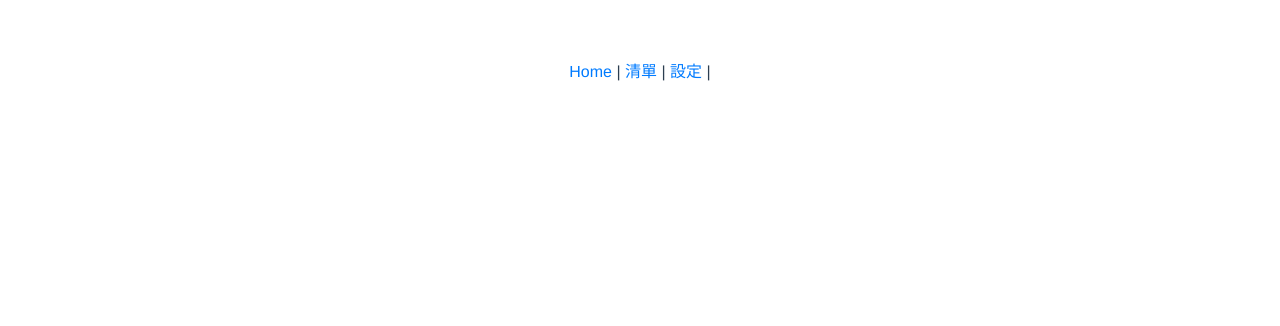
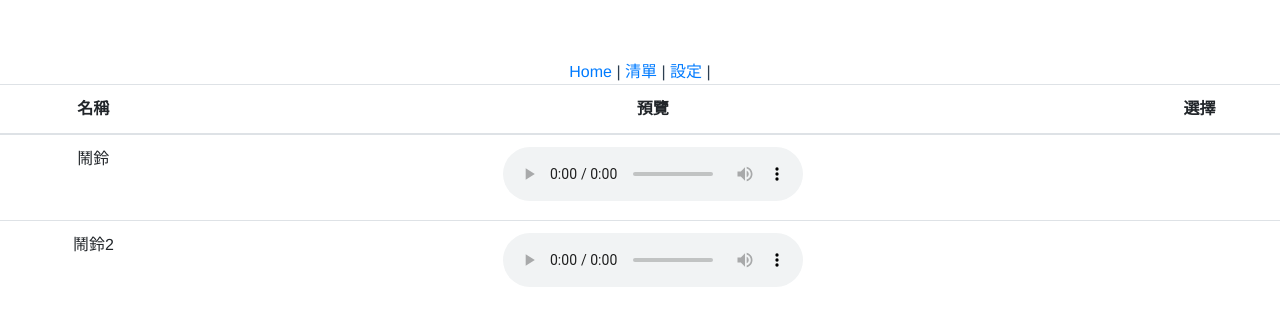
Before and after one commit to BI-TENG/tomato-clock, a Vue app: page /#/settings in a window 1280 px wide. Before the commit this address led to /#/. Shown: the top 326 px of the page. Built offline with nearby package versions, Linux system fonts and the light colour scheme.

Commit message:
設定鬧鈴鈴聲頁面

```diff
--- a/src/views/Settings.vue
+++ b/src/views/Settings.vue
@@ -0,0 +1,42 @@
+<template>
+  <div id="settings">
+    <b-table :items="items" :fields="fields">
+      <template v-slot:cell(preview)="data">
+        <audio controls :src="'./alarms/'+data.item.file"></audio>
+      </template>
+    </b-table>
+  </div>
+</template>
+
+<script>
+export default {
+  data () {
+    return {
+      items: [
+        {
+          name: '鬧鈴',
+          file: 'alarm1.mp3'
+        },
+        {
+          name: '鬧鈴2',
+          file: 'alarm2.mp3'
+        }
+      ],
+      fields: [
+        {
+          key: 'name',
+          label: '名稱'
+        },
+        {
+          key: 'preview',
+          label: '預覽'
+        },
+        {
+          key: 'select',
+          label: '選擇'
+        }
+      ]
+    }
+  }
+}
+</script>
```
